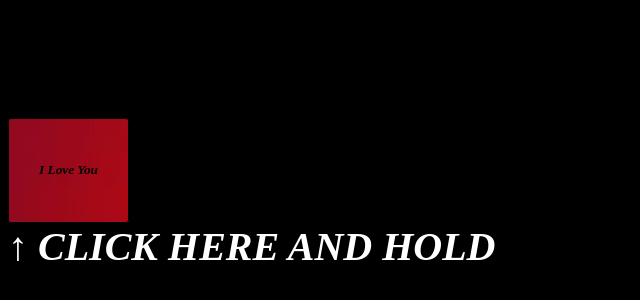
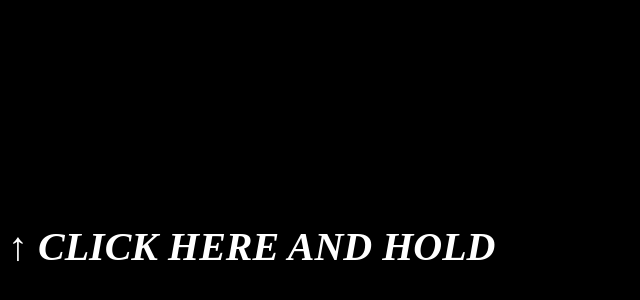
Before and after one commit to Pingu-19/ILY, a plain HTML site: page index.html in a window 1280 px wide. Shown: the part 490-790 px from the top of the page, without its empty margins (0-640 px from the left). Drawn offline with Linux system fonts and the light colour scheme.

Commit message:
Update index.html

```diff
--- a/index.html
+++ b/index.html
@@ -16,6 +16,7 @@
       }
       .div {
         margin-top: 600px;
+        /* margin-top: 200px; */
       }
       .button {
         display: inline-block;
@@ -30,9 +31,10 @@
         ); */
         background-image: url(heart.jpeg);
         background-repeat: no-repeat;
-        background-size: 600px 350px;
+        background-size: 1000px 350px;
+        background-position: right;
         font-weight: bold;
-        color: Blac;
+        color: black;
         border-width: 1px;
         border-style: solid;
         border-radius: 3px;
@@ -40,7 +42,7 @@
         cursor: pointer;
         transition: background-color 1s, color 1s, box-shadow 1s, opacity 1s,
           font-size 1s, padding 1s, color 1s;
-        opacity: 1;
+        opacity: 0;
       }
       .button:active {
         opacity: 1;
@@ -56,7 +58,7 @@
   <body>
     <div class="div">
       <div>
-        <button class="button"><p>I Love You</p></button>
+        <button class="button"><p>I Love You Tingu 🐷😚💖</p></button>
       </div>
       <p
         style="
```
